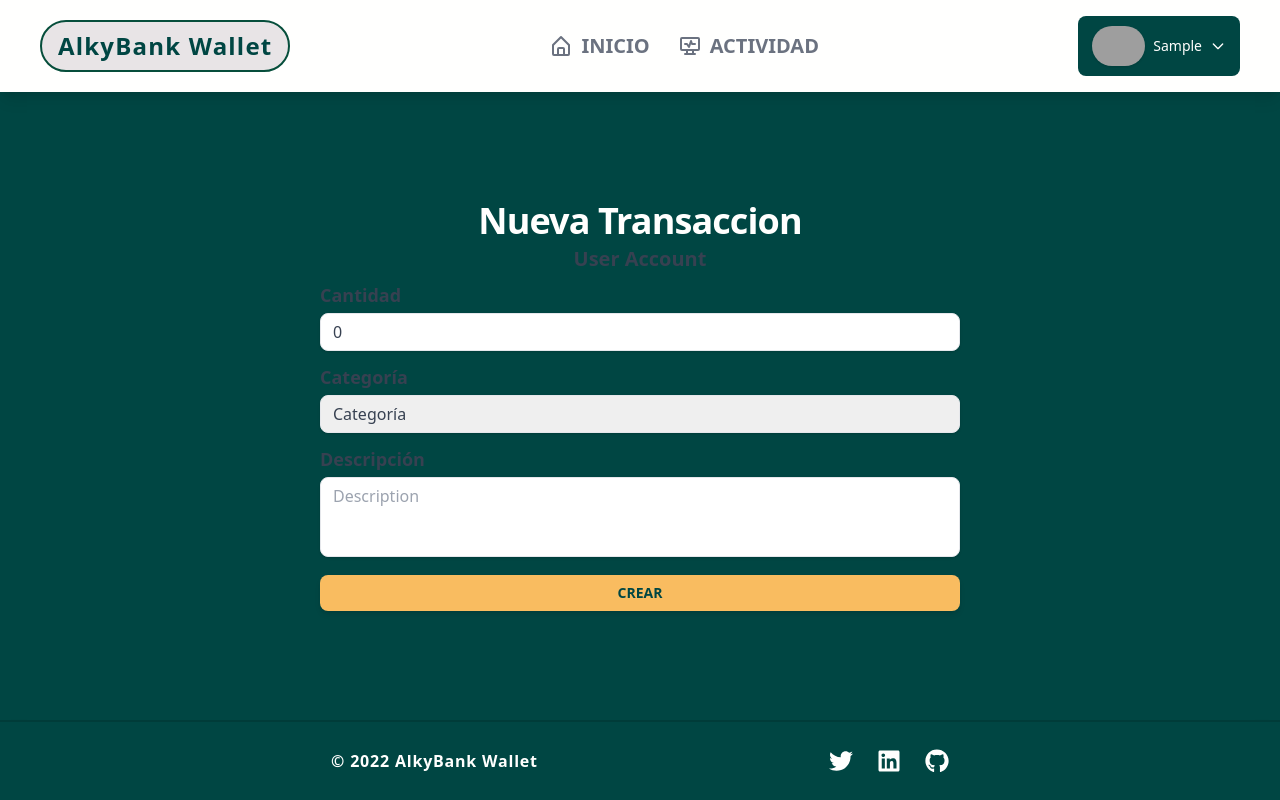
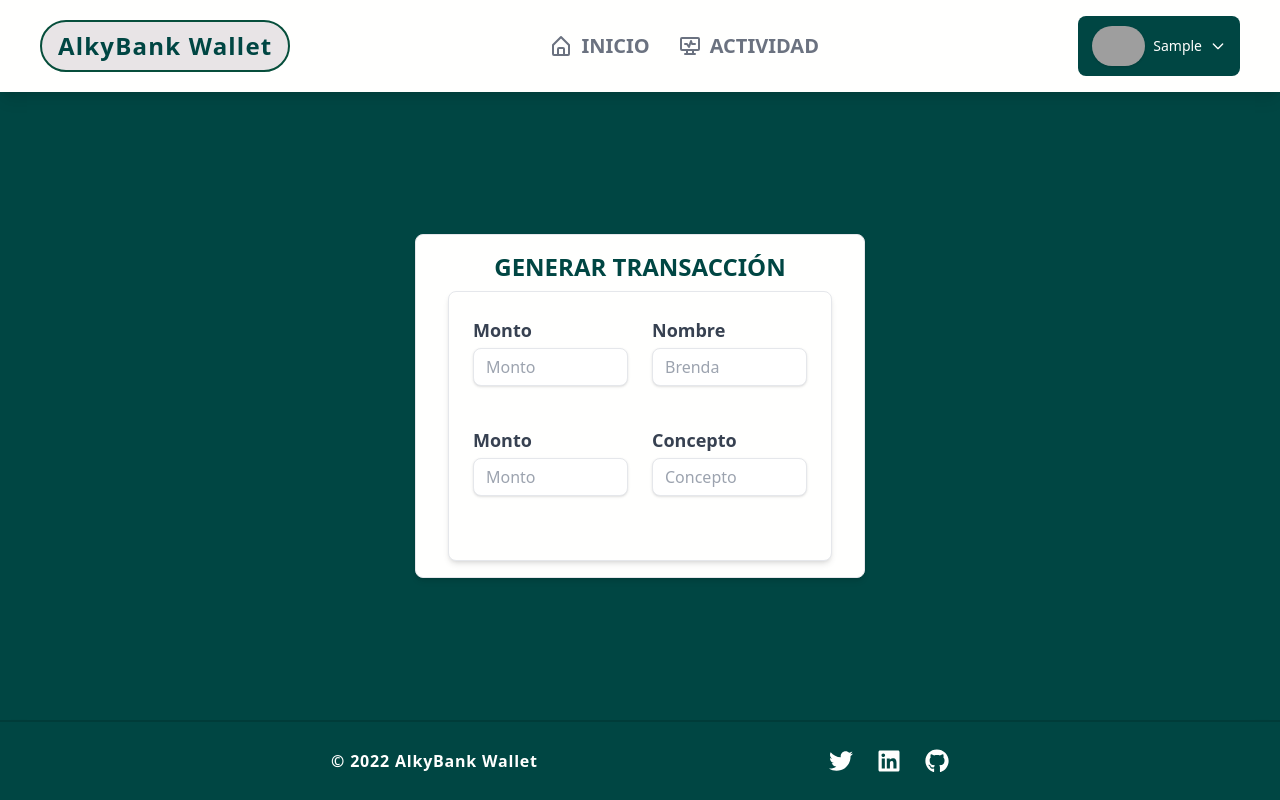
Before and after one commit to siprem10/grupo-03-undefined-FRONTEND, a React (Vite) app: page /transactions/create in a window 1280 px wide. Built offline with nearby package versions, Linux system fonts and the light colour scheme; sample sign-in values are in the browser's storage; grey boxes are pictures that could not be loaded.

Commit message:
feature(createTransaction)

```diff
--- a/src/App.jsx
+++ b/src/App.jsx
@@ -5,9 +5,9 @@ import Register from './Components/Register/Register';
 import Login from './Components/Login/Login';
 import PanelAdmin from './Pages/PanelAdmin/PanelAdmin';
 import Transactions from './Components/Transactions/Transactions'
+import CreateTransaction from './Components/Transactions/CreateTransaction/CreateTransaction'
 import {
     CreateCategories,
-    CreateTransactions,
     EditCategories,
     EditTransactions,
 } from './Pages';
@@ -76,7 +76,7 @@ function App() {
                     path='/transactions/create'
                     element={
                         isSession ? (
-                            <CreateTransactions />
+                            <CreateTransaction />
                         ) : (
                             <Navigate to='/login' />
                         )
--- /dev/null
+++ b/src/Components/Transactions/CreateTransaction/CreateTransaction.jsx
@@ -0,0 +1,102 @@
+import { useState } from "react";
+import Card from "../../Card/Card";
+import Layout from "../../Layout/Layout";
+
+export default function CreateTransaction() {
+
+  const type = [
+    "Carga de Saldo",
+    "Transferencia",
+    "Pago de Servicios",
+  ];
+
+  const defaultsValues = {
+    amount: '',
+    concepto: '',
+    email: '',
+    password: '',
+    passwordConfirm: ''
+  };
+
+  const [inputState, setInputState] = useState({ ...defaultsValues });
+  const [inputError, setInputError] = useState({ ...defaultsValues });
+
+  function handleSetInput(e) {
+    setInputState({
+      ...inputState,
+      [e.target.name]: e.target.value
+    });
+  }
+
+  return (
+    <Layout>
+      <div className="flex w-full justify-center">
+        <Card className="flex flex-col w-fit items-center justify-center">
+          <h1 className="mb-2 text-primary font-bold text-2xl uppercase">Generar transacción</h1>
+          <form className="form" onSubmit={e => e.preventDefault()}>
+            <div className='flex gap-6'>
+              <div className="mb-4">
+                <label className="label">Monto</label>
+                <input
+                  className="inputForm"
+                  type="number"
+                  placeholder="Monto"
+                  name="amount"
+                  value={inputState.amount}
+                  onChange={e => handleSetInput(e)}></input>
+                <div className="h-5">
+                  {inputError.amount && <p className="inputFormErr">{inputError.amount}</p>}
+                </div>
+              </div>
+
+              <div className="mb-4">
+                <label className="label">Nombre</label>
+                <input
+                  className="inputForm"
+                  type="text"
+                  placeholder="Brenda"
+                  name="firstName"
+                  value={inputState.amount}
+                  onChange={e => handleSetInput(e)}></input>
+                <div className="h-5">
+                  {inputError.amount && <p className="inputFormErr">{inputError.amount}</p>}
+                </div>
+              </div>
+            </div>
+
+            <div className='flex gap-6'>
+              <div className="mb-4">
+                <label className="label">Monto</label>
+                <input
+                  className="inputForm"
+                  type="number"
+                  placeholder="Monto"
+                  name="amount"
+                  value={inputState.amount}
+                  onChange={e => handleSetInput(e)}></input>
+                <div className="h-5">
+                  {inputError.amount && <p className="inputFormErr">{inputError.amount}</p>}
+                </div>
+              </div>
+
+              <div className="mb-4">
+                <label className="label">Concepto</label>
+                <input
+                  className="inputForm"
+                  type="text"
+                  placeholder="Concepto"
+                  name="concepto"
+                  value={inputState.concepto}
+                  onChange={e => handleSetInput(e)}></input>
+                <div className="h-5">
+                  {inputError.concepto && <p className="inputFormErr">{inputError.concepto}</p>}
+                </div>
+              </div>
+            </div>
+          </form>
+
+        </Card>
+      </div>
+    </Layout>
+  );
+}
--- a/src/Components/Transactions/Transactions.jsx
+++ b/src/Components/Transactions/Transactions.jsx
@@ -6,7 +6,6 @@ import Layout from '../Layout/Layout';
 import Filter from './Filter/Filter';
 import eyeHide from "../../assets/balance/eyeHide.webp";
 import eyeShow from "../../assets/balance/eyeShow.webp";
-import Loader from '../Loader/Loader';
 import NotFound from '../NotFound/NotFound';
 
 export default function Home() {
@@ -15,7 +14,6 @@ export default function Home() {
     const { id } = useSelector(state => state.auth.userData);
     const { transactionsFilter } = useSelector(state => state.transactions);
     const { filter } = useSelector(state => state.transactions);
-    const [isLoading, setLoading] = useState(true);
     const [isShow, setShow] = useState(false);
     const h1Style = "anim text-primary text-gray-700 font-bold uppercase md:text-md xl:text-xl lg:text-lg break-words";
 
@@ -81,7 +79,6 @@ export default function Home() {
                             }
                         </Card>
                     )}
-
                 </Card>
             </div>
         </Layout>
--- a/src/Pages/CreateTransactions.jsx
+++ /dev/null
@@ -1,20 +0,0 @@
-import React from 'react';
-import Layout from '../Components/Layout/Layout';
-import TransactionsForm from '../Components/Forms/TransactionsForm';
-
-const CreateTransactions = () => {
-  return (
-    <Layout>
-        <TransactionsForm
-                title='Nueva Transaccion'
-                userAccount='User Account'
-                buttonText='Crear'
-                categoriesList={['awd', 'dwa', 'eoljgkn']}
-                onSubmit={(data)=> console.log(data)}
-                successText='Creado con exito'
-                />
-    </Layout>
-  )
-}
-
-export default CreateTransactions;
--- a/src/Pages/index.js
+++ b/src/Pages/index.js
@@ -1,5 +1,5 @@
 import CreateCategories from '././CreateCategories';
-import CreateTransactions from './CreateTransactions';
+import CreateTransactions from '../Components/Transactions/CreateTransaction/CreateTransaction';
 import EditCategories from './EditCategories';
 import EditTransactions from './EditTransactions';
 
--- a/src/redux/actions/transactionActions.js
+++ b/src/redux/actions/transactionActions.js
@@ -69,15 +69,15 @@ export const setFiltered = (filter = "") => async (dispatch) => {
 
 export const createTransaction = createAsyncThunk(
   'user/createTransaction',
-  async ({ amount, description, userId, categoryId, date }) => {
+  async ({ amount, concept, userId, categoryId }) => {
     try {
       const httpService = new HttpService();
       const response = await httpService.apiPrivate().post('/transactions', {
         amount,
-        description,
+        concept,
         userId,
-        categoryId,
-        date
+        toUserId,
+        categoryId
       });
       const transactions = response.data.transactions;
 
```
